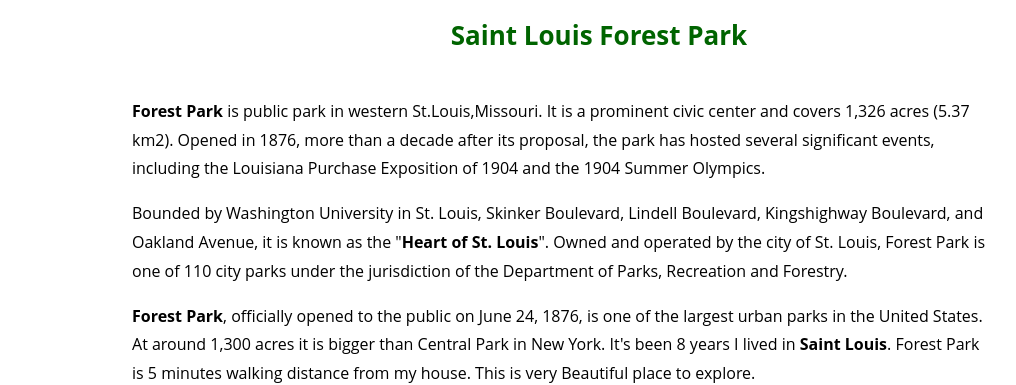
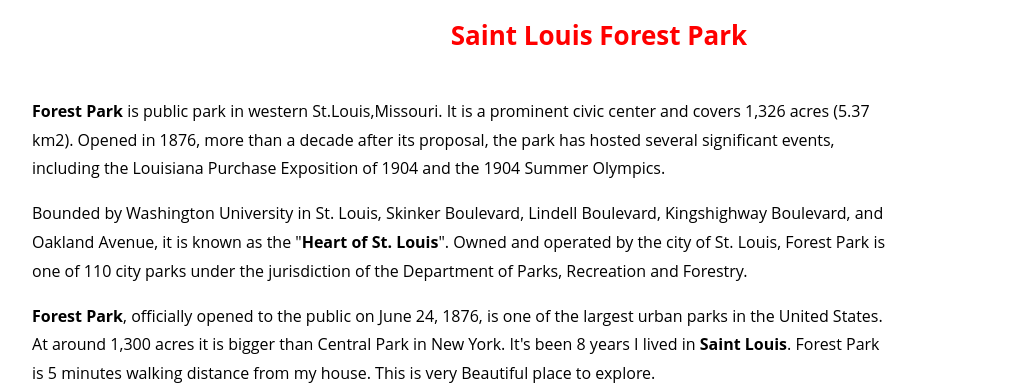
Before and after one commit to CodeCamp-Oct-2021/assignment-4-html-me-something-Tejaswinikhot, a website: page index.html in a window 1280 px wide. Shown: the top 385 px of the page, without its empty margins (41-1057 px from the left). Drawn offline with Linux system fonts and the light colour scheme.

Commit message:
Changes stylesheet

```diff
--- a/styles.css
+++ b/styles.css
@@ -45,7 +45,7 @@
 
 #forestparkmainpage {
     margin: 0 auto;
-    margin-left: 150px !important;
+    margin-left:50px !important;
     max-height: 100%;
     padding: 5px 0 10px;
     text-align: left;
@@ -63,5 +63,5 @@
 h1 {
     text-align: center;
     font-weight: bolder;
-    color:darkgreen;
+    color:red;
 }
```
